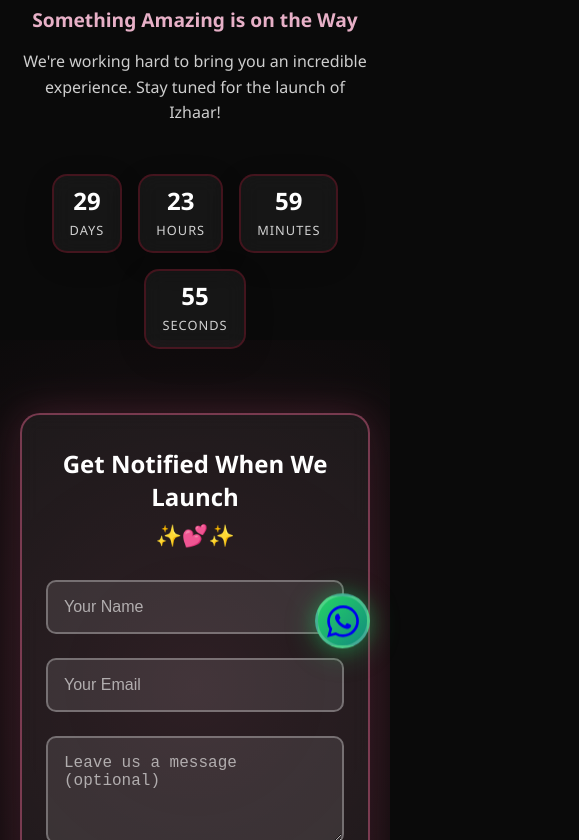
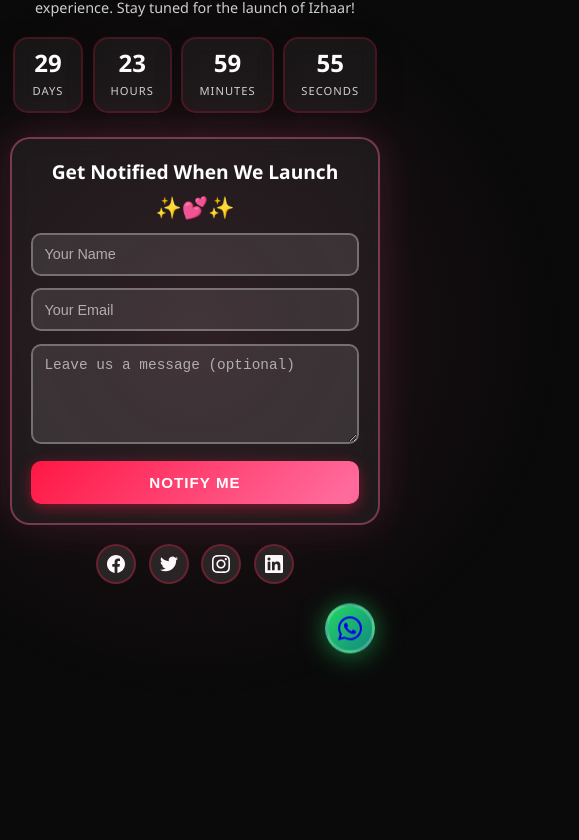
Before and after one commit to vasimkk/Izhaar_Website, a plain HTML site: page index.html in a window 390 px wide. Shown: the part 168-1008 px from the top of the page, 579 px wide, since content can reach past the window. After the commit the page ends 865 px from the top, so only its background shows below. Drawn offline with Linux system fonts and the light colour scheme.

Commit message:
update code

```diff
--- a/styles.css
+++ b/styles.css
@@ -7,9 +7,10 @@
 body {
     font-family: 'Segoe UI', Tahoma, Geneva, Verdana, sans-serif;
     background: #0a0a0a;
-    height: 100vh;
+    min-height: 100vh;
     color: #fff;
-    overflow: hidden;
+    overflow-y: auto;
+    overflow-x: hidden;
     position: relative;
 }
 
@@ -41,9 +42,9 @@ body {
     display: flex;
     flex-direction: column;
     align-items: center;
-    justify-content: flex-start;
-    padding: 40px 20px;
-    overflow-y: auto;
+    justify-content: center;
+    padding: 20px;
+    max-width: 100%;
 }
 
 .main-content {
@@ -56,9 +57,9 @@ body {
 
 /* Logo Section */
 .logo h1 {
-    font-size: 3.5rem;
+    font-size: 3rem;
     font-weight: 700;
-    margin-bottom: 2rem;
+    margin-bottom: 1rem;
     text-transform: uppercase;
     letter-spacing: 4px;
     text-shadow: 2px 2px 10px rgba(0, 0, 0, 0.3);
@@ -66,13 +67,13 @@ body {
 
 /* Hero Section */
 .hero-section {
-    margin-bottom: 3rem;
+    margin-bottom: 2rem;
 }
 
 .coming-soon {
-    font-size: 4rem;
+    font-size: 3.5rem;
     font-weight: 700;
-    margin-bottom: 1rem;
+    margin-bottom: 0.5rem;
     background: linear-gradient(45deg, #ff6b9d, #ffc3dc, #ff6b9d);
     background-size: 200% auto;
     -webkit-background-clip: text;
@@ -87,8 +88,8 @@ body {
 }
 
 .tagline {
-    font-size: 1.5rem;
-    margin-bottom: 1rem;
+    font-size: 1.3rem;
+    margin-bottom: 0.8rem;
     opacity: 0.9;
     color: #ffc3dc;
     font-weight: 600;
@@ -108,19 +109,19 @@ body {
 }
 
 .description {
-    font-size: 1.1rem;
+    font-size: 1rem;
     opacity: 0.8;
-    line-height: 1.6;
+    line-height: 1.5;
     max-width: 600px;
-    margin: 0 auto;
+    margin: 0 auto 1rem;
 }
 
 /* Countdown Timer */
 .countdown {
     display: flex;
     justify-content: center;
-    gap: 2rem;
-    margin-bottom: 4rem;
+    gap: 1.5rem;
+    margin-bottom: 2.5rem;
     flex-wrap: wrap;
 }
 
@@ -130,9 +131,9 @@ body {
     align-items: center;
     background: rgba(255, 255, 255, 0.05);
     backdrop-filter: blur(10px);
-    padding: 1.5rem 2rem;
+    padding: 1.2rem 1.5rem;
     border-radius: 15px;
-    min-width: 100px;
+    min-width: 90px;
     box-shadow: 0 8px 32px rgba(0, 0, 0, 0.1);
     border: 2px solid rgba(255, 23, 68, 0.2);
     transition: all 0.3s ease;
@@ -162,9 +163,9 @@ body {
 .contact-section {
     background: rgba(255, 255, 255, 0.05);
     backdrop-filter: blur(10px);
-    padding: 3rem;
+    padding: 2rem;
     border-radius: 20px;
-    margin-bottom: 3rem;
+    margin-bottom: 2rem;
     box-shadow: 0 8px 32px rgba(0, 0, 0, 0.3), 0 0 40px rgba(255, 107, 157, 0.2);
     border: 2px solid rgba(255, 107, 157, 0.4);
     position: relative;
@@ -385,8 +386,7 @@ body {
 .whatsapp-support {
     display: flex;
     justify-content: center;
-    margin-bottom: 3rem;
-    animation: slideInUp 1s ease-out 1.1s backwards;
+    margin-bottom: 1.5rem;
 }
 
 .whatsapp-btn {
@@ -648,46 +648,127 @@ body {
 }
 
 /* Responsive Design */
+
+/* Large tablets and small laptops (1024px and below) */
+@media (max-width: 1024px) {
+    .container {
+        padding: 15px;
+    }
+
+    .logo h1 {
+        font-size: 2.8rem;
+    }
+
+    .coming-soon {
+        font-size: 3.2rem;
+    }
+
+    .tagline {
+        font-size: 1.25rem;
+    }
+
+    .countdown {
+        gap: 1.5rem;
+    }
+
+    .countdown-item {
+        padding: 1.3rem 1.8rem;
+        min-width: 95px;
+    }
+}
+
+/* Tablets (768px and below) */
 @media (max-width: 768px) {
+    .container {
+        padding: 15px;
+        justify-content: flex-start;
+        padding-top: 30px;
+    }
+
     .logo h1 {
-        font-size: 2.5rem;
+        font-size: 2.2rem;
+        margin-bottom: 0.8rem;
+    }
+
+    .hero-section {
+        margin-bottom: 1.5rem;
     }
 
     .coming-soon {
         font-size: 2.5rem;
+        margin-bottom: 0.5rem;
     }
 
     .tagline {
-        font-size: 1.2rem;
+        font-size: 1.1rem;
+        margin-bottom: 0.6rem;
     }
 
     .description {
+        font-size: 0.95rem;
+        line-height: 1.4;
+        margin-bottom: 1.5rem;
+    }
+
+    .countdown {
+        gap: 0.8rem;
+        margin-bottom: 2rem;
+    }
+
+    .countdown-item {
+        padding: 1rem 1.2rem;
+        min-width: 75px;
+    }
+
+    .countdown-value {
+        font-size: 1.8rem;
+    }
+
+    .countdown-label {
+        font-size: 0.75rem;
+    }
+
+    .contact-section {
+        padding: 1.5rem;
+        margin-bottom: 1.5rem;
+    }
+
+    .contact-section h3 {
+        font-size: 1.4rem;
+        margin-bottom: 1rem;
+    }
+
+    .form-group {
+        margin-bottom: 1rem;
+    }
+
+    .form-group input,
+    .form-group textarea {
+        padding: 0.8rem;
+        font-size: 0.95rem;
+    }
+
+    .submit-btn {
+        padding: 0.9rem 2rem;
         font-size: 1rem;
     }
 
-    .countdown {
+    .whatsapp-support {
+        margin-bottom: 1.2rem;
+    }
+
+    .whatsapp-btn {
+        padding: 0.8rem 1.5rem;
+        font-size: 0.95rem;
+    }
+
+    .social-links {
         gap: 1rem;
     }
 
-    .countdown-item {
-        padding: 1rem 1.5rem;
-        min-width: 80px;
-    }
-
-    .countdown-value {
-        font-size: 2rem;
-    }
-
-    .countdown-label {
-        font-size: 0.8rem;
-    }
-
-    .contact-section {
-        padding: 2rem 1.5rem;
-    }
-
-    .contact-section h3 {
-        font-size: 1.5rem;
+    .social-icon {
+        width: 45px;
+        height: 45px;
     }
 }
 
@@ -814,22 +895,129 @@ body.loaded .main-content {
     }
 }
 
-@media (max-width: 768px) {
+/* Small mobile devices (480px and below) */
+@media (max-width: 480px) {
+    .container {
+        padding: 10px;
+        padding-top: 20px;
+    }
+
     .logo h1 {
-        font-size: 2rem;
+        font-size: 1.8rem;
         letter-spacing: 2px;
+        margin-bottom: 0.6rem;
+    }
+
+    .hero-section {
+        margin-bottom: 1.2rem;
     }
 
     .coming-soon {
         font-size: 2rem;
+        margin-bottom: 0.4rem;
+    }
+
+    .tagline {
+        font-size: 1rem;
+        margin-bottom: 0.5rem;
+    }
+
+    .description {
+        font-size: 0.9rem;
+        line-height: 1.3;
+        margin-bottom: 1.2rem;
+    }
+
+    .countdown {
+        gap: 0.6rem;
+        margin-bottom: 1.5rem;
+    }
+
+    .countdown-item {
+        padding: 0.8rem 1rem;
+        min-width: 70px;
     }
 
     .countdown-value {
         font-size: 1.5rem;
     }
 
-    .countdown-item {
-        padding: 0.8rem 1rem;
-        min-width: 70px;
+    .countdown-label {
+        font-size: 0.7rem;
+    }
+
+    .contact-section {
+        padding: 1.2rem;
+        margin-bottom: 1.2rem;
+    }
+
+    .contact-section h3 {
+        font-size: 1.2rem;
+        margin-bottom: 0.8rem;
+    }
+
+    .form-group {
+        margin-bottom: 0.8rem;
+    }
+
+    .form-group label {
+        font-size: 0.85rem;
+    }
+
+    .form-group input,
+    .form-group textarea {
+        padding: 0.7rem;
+        font-size: 0.9rem;
+    }
+
+    .form-group textarea {
+        min-height: 100px;
+    }
+
+    .submit-btn {
+        padding: 0.8rem 1.8rem;
+        font-size: 0.95rem;
+        width: 100%;
+    }
+
+    .whatsapp-support {
+        margin-bottom: 1rem;
+    }
+
+    .whatsapp-btn {
+        padding: 0.7rem 1.2rem;
+        font-size: 0.9rem;
+    }
+
+    .whatsapp-btn svg {
+        width: 20px;
+        height: 20px;
+    }
+
+    .social-links {
+        gap: 0.8rem;
+        flex-wrap: wrap;
+    }
+
+    .social-icon {
+        width: 40px;
+        height: 40px;
+    }
+
+    .social-icon svg {
+        width: 18px;
+        height: 18px;
+    }
+
+    .floating-whatsapp {
+        bottom: 15px;
+        right: 15px;
+        width: 50px;
+        height: 50px;
+    }
+
+    .floating-whatsapp svg {
+        width: 24px;
+        height: 24px;
     }
 }
```
